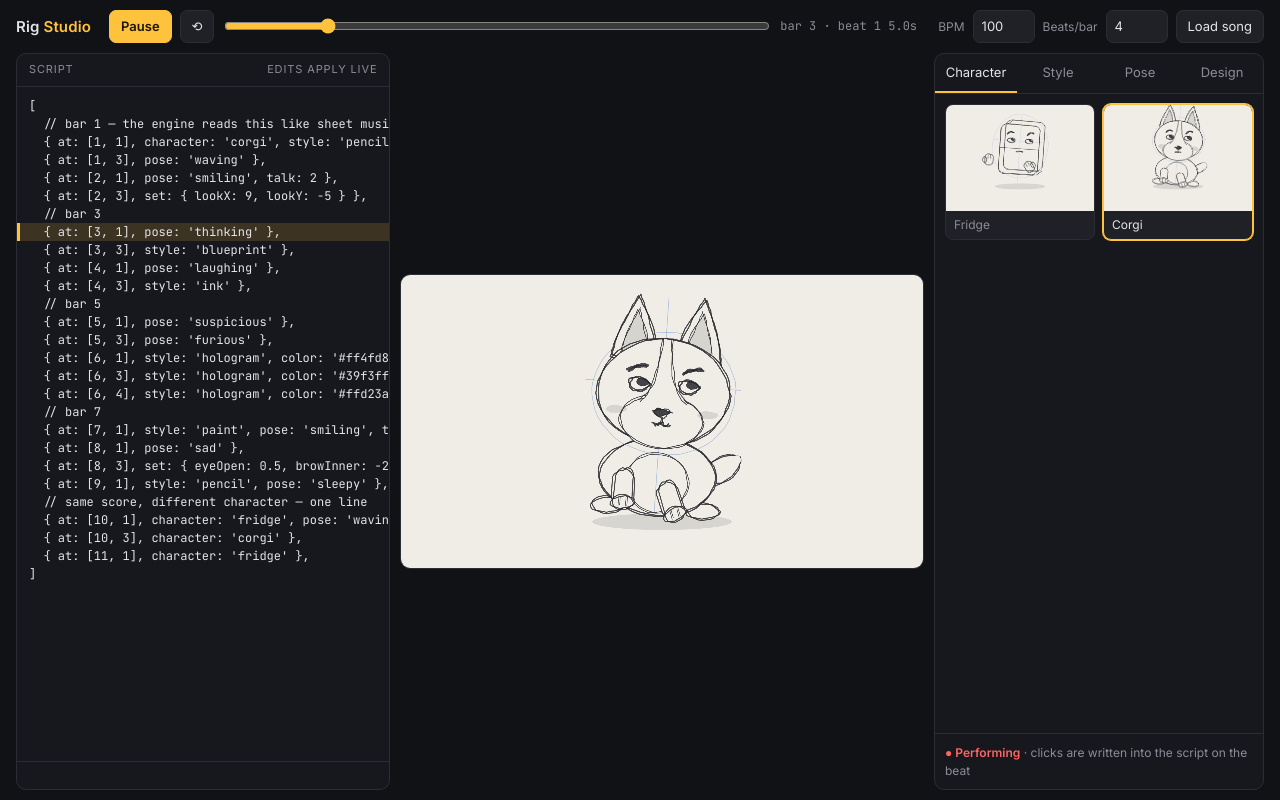
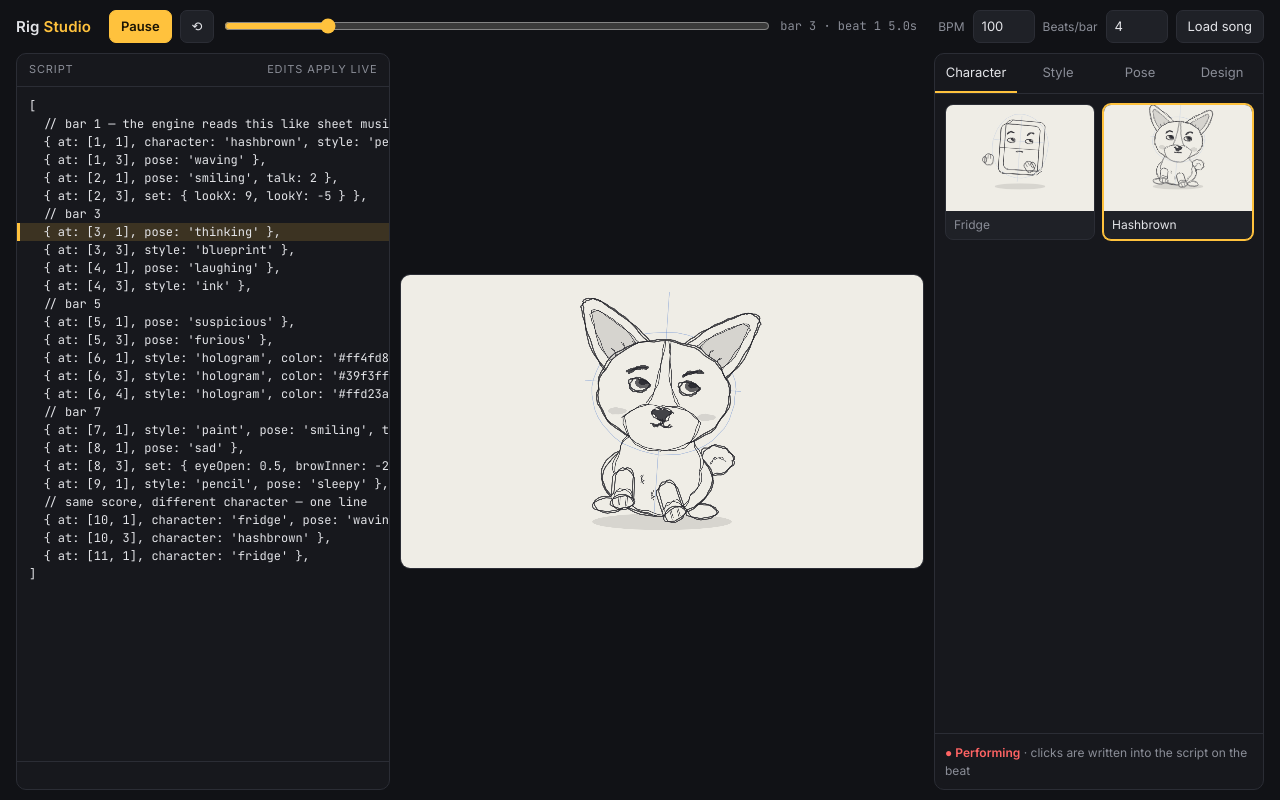
Before and after one commit to rockthemike712/RigStudio, a plain HTML site: page rig-demo/index.html in a window 1280 px wide. Drawn offline with Linux system fonts and the light colour scheme; animation ran at ten frames a second.

Commit message:
Replace generic corgi with Hashbrown, modelled on reference photos
Co-Authored-By: Claude Opus 5.5 <noreply@anthropic.com>
Claude-Session: https://claude.ai/code/session_01Ao1x5izNgckcCAZ2fmJxWE

```diff
--- a/rig-demo/index.html
+++ b/rig-demo/index.html
@@ -147,21 +147,21 @@ const POSES = {
 
 const STYLES = {
   pencil:    { bg:'#efede6', ink:'rgba(38,38,44,.82)', w:2.3, jitter:2.4, passes:2, guides:'rgba(70,115,205,.32)', shadow:'rgba(0,0,0,.10)',
-               fills:{ dark:'rgba(38,38,44,.85)', eyeWhite:'#efede6', fur:'BG', white:'BG', pink:'rgba(38,38,44,.12)' } },
+               fills:{ dark:'rgba(38,38,44,.85)', eyeWhite:'#efede6', iris:'rgba(38,38,44,.7)', fur:'BG', white:'BG', pink:'rgba(38,38,44,.12)' } },
   blueprint: { bg:'#eef0ef', ink:'rgba(52,128,214,.9)', w:2, jitter:1.8, passes:3, guides:'rgba(52,128,214,.32)', shadow:'rgba(0,0,0,.10)',
-               fills:{ dark:'rgba(52,128,214,.9)', eyeWhite:'#eef0ef', fur:'BG', white:'BG', pink:'rgba(52,128,214,.15)' } },
+               fills:{ dark:'rgba(52,128,214,.9)', eyeWhite:'#eef0ef', iris:'rgba(52,128,214,.7)', fur:'BG', white:'BG', pink:'rgba(52,128,214,.15)' } },
   ink:       { bg:'#fbfaf7', ink:'#141414', w:7, jitter:0, passes:1, shadow:'rgba(0,0,0,.16)',
-               fills:{ body:'#ffffff', side:'#e9e7e1', dark:'#141414', eyeWhite:'#ffffff', hand:'#ffffff', fur:'#f0a24e', white:'#ffffff', pink:'#f48aa0' } },
+               fills:{ body:'#ffffff', side:'#e9e7e1', dark:'#141414', eyeWhite:'#ffffff', hand:'#ffffff', iris:'#6b3a1a', fur:'#e0843a', white:'#ffffff', pink:'#f48aa0' } },
   hologram:  { bg:'#05060b', ink:'#ff4fd8', w:3, jitter:.5, passes:1, glow:28, holo:true,
-               fills:{ dark:'INK', eyeWhite:'#05060b', fur:'BG', white:'BG', pink:'BG' } },
+               fills:{ dark:'INK', eyeWhite:'#05060b', iris:'INK', fur:'BG', white:'BG', pink:'BG' } },
   paint:     { bg:'#f4efe4', ink:'#2b2118', w:4, jitter:1.1, passes:1, shadow:'rgba(60,40,20,.2)',
-               fills:{ body:'PAINT', side:'rgba(60,90,60,.55)', dark:'#2b2118', eyeWhite:'#fff8ea', hand:'#e8a93a', fur:'PAINT_WARM', white:'#fff8ea', pink:'#e86a7e' } },
+               fills:{ body:'PAINT', side:'rgba(60,90,60,.55)', dark:'#2b2118', eyeWhite:'#fff8ea', hand:'#e8a93a', iris:'#6b3a1a', fur:'PAINT_WARM', white:'#fff8ea', pink:'#e86a7e' } },
 };
 // 'BG' = paint with the background colour, so sketch styles still hide lines that are behind a shape
 
 const DEFAULT_SCORE = `[
   // bar 1 — the engine reads this like sheet music
-  { at: [1, 1], character: 'corgi', style: 'pencil', pose: 'neutral' },
+  { at: [1, 1], character: 'hashbrown', style: 'pencil', pose: 'neutral' },
   { at: [1, 3], pose: 'waving' },
   { at: [2, 1], pose: 'smiling', talk: 2 },
   { at: [2, 3], set: { lookX: 9, lookY: -5 } },
@@ -183,7 +183,7 @@ const DEFAULT_SCORE = `[
   { at: [9, 1], style: 'pencil', pose: 'sleepy' },
   // same score, different character — one line
   { at: [10, 1], character: 'fridge', pose: 'waving' },
-  { at: [10, 3], character: 'corgi' },
+  { at: [10, 3], character: 'hashbrown' },
   { at: [11, 1], character: 'fridge' },
 ]`;
 
@@ -239,7 +239,7 @@ function makePen(ctx, S, seed, t) {
 
 /* ---------- draw the rig ---------- */
 // Shared parts: any character can reuse these, so every pose works on every character.
-function drawEyes(ctx, pen, P, cx, ey, browOffset, pupil = .42) {
+function drawEyes(ctx, pen, P, cx, ey, browOffset, pupil = .42, iris = false) {
   for (const side of [-1, 1]) {
     const ex = cx + side * P.eyeGap, rx = P.eyeSize, ry = Math.max(1, P.eyeSize * .62 * P.eyeOpen);
     if (P.eyeOpen < .16) { pen.stroke(quad([ex - rx, ey], [ex, ey + 6], [ex + rx, ey]), false, 1.3); }
@@ -247,7 +247,8 @@ function drawEyes(ctx, pen, P, cx, ey, browOffset, pupil = .42) {
       const eye = ellipse(ex, ey, rx, ry, 32);
       pen.fill(eye, 'eyeWhite'); pen.stroke(eye, true, 1.1);
       ctx.save(); ctx.beginPath(); ctx.ellipse(ex, ey, rx, ry, 0, 0, TAU); ctx.clip();
-      pen.fill(ellipse(ex + P.lookX, ey + P.lookY, rx * pupil, rx * pupil, 20), 'dark');
+      pen.fill(ellipse(ex + P.lookX, ey + P.lookY, rx * pupil, rx * pupil, 20), iris ? 'iris' : 'dark');
+      if (iris) pen.fill(ellipse(ex + P.lookX, ey + P.lookY, rx * pupil * .55, rx * pupil * .55, 18), 'dark');
       pen.fill(ellipse(ex + P.lookX + rx * pupil * .35, ey + P.lookY - rx * pupil * .35, rx * .12, rx * .12, 10), 'eyeWhite');
       ctx.restore();
     }
@@ -257,6 +258,9 @@ function drawEyes(ctx, pen, P, cx, ey, browOffset, pupil = .42) {
     pen.stroke(quad([inner, iy], [(inner + outer) / 2, Math.min(iy, oy) - 6], [outer, oy]), false, 2.1 * P.browW);
   }
 }
+// scalloped outline for fur: pushes points outward in soft bumps
+function fluff(pts, amp, bumps) { const n = pts.length, cx = pts.reduce((a, p) => a + p[0], 0) / n, cy = pts.reduce((a, p) => a + p[1], 0) / n;
+  return pts.map(([x, y], i) => { const dx = x - cx, dy = y - cy, d = Math.hypot(dx, dy) || 1, k = 1 + amp * Math.abs(Math.sin(i / n * bumps * Math.PI)) / d; return [cx + dx * k, cy + dy * k]; }); }
 const squashAt = (ctx, footY, sq) => { ctx.translate(0, footY); ctx.scale(1 / Math.sqrt(sq), sq); ctx.translate(0, -footY); };
 
 const CHARACTERS = {
@@ -289,60 +293,67 @@ const CHARACTERS = {
     hand(P.lhX, P.lhY, P.lhR, 1, 0); hand(P.rhX, P.rhY, P.rhR, -1, P.wave);
   },
 
-  corgi(ctx, pen, P, S, t, sq) {
+  // Hashbrown: red & white Pembroke, modelled on the reference photos
+  hashbrown(ctx, pen, P, S, t, sq) {
     ctx.save(); squashAt(ctx, 190, sq);
-    // tail (behind everything) — wag speed/size driven by P.tailWag
-    ctx.save(); ctx.translate(100, 115); ctx.rotate((-35 + Math.sin(t * 15) * 28 * P.tailWag) * Math.PI / 180);
-    const tail = ellipse(30, 0, 40, 22, 28); pen.fill(tail, 'fur'); pen.stroke(tail, true, .9);
-    pen.fill(ellipse(52, 0, 18, 14, 18), 'white'); ctx.restore();
-    // hind feet + body + chest
-    for (const s of [-1, 1]) { const f = ellipse(s * 92, 182, 32, 15, 24); pen.fill(f, 'white'); pen.stroke(f, true, .9); }
-    const body = ellipse(0, 120, 112, 76, 48); pen.fill(body, 'fur'); pen.stroke(body);
-    const chest = ellipse(0, 132, 60, 58, 36); pen.fill(chest, 'white'); pen.stroke(chest, true, .6);
-    pen.guide([[0, -230], [0, 200]]); pen.guide([[-150, -58], [150, -58]]); pen.guide(ellipse(0, -45, 140, 120, 48), true);
+    // fluffy curled stub tail, peeking out behind the hip
+    ctx.save(); ctx.translate(96, 96); ctx.rotate((Math.sin(t * 15) * 22 * P.tailWag) * Math.PI / 180);
+    const tail = fluff(ellipse(16, -16, 30, 25, 30), 4, 9); pen.fill(tail, 'fur'); pen.stroke(tail, true, .9);
+    pen.stroke(quad([4, -6], [16, -34], [32, -14]), false, .5); ctx.restore();
+    // hind feet, body, big fluffy white bib
+    for (const s of [-1, 1]) { const f = ellipse(s * 90, 182, 30, 14, 24); pen.fill(f, 'white'); pen.stroke(f, true, .9); }
+    const body = ellipse(0, 124, 106, 72, 48); pen.fill(body, 'fur'); pen.stroke(body);
+    const bib = fluff(ellipse(0, 104, 80, 86, 54), 6, 11); pen.fill(bib, 'white'); pen.stroke(bib, true, .65);
+    for (const [x, y] of [[-30, 120], [-8, 150], [22, 128], [36, 160]]) pen.stroke(quad([x, y], [x + 4, y + 8], [x + 1, y + 16]), false, .4);
+    pen.guide([[0, -240], [0, 200]]); pen.guide([[-150, -56], [150, -56]]); pen.guide(ellipse(0, -45, 140, 120, 48), true);
 
     // head
     ctx.save(); ctx.translate(0, Math.sin(t * 2.2 + 1) * 2);
-    const ear = (side, rot) => {
-      ctx.save(); ctx.translate(side * 72, -112); ctx.rotate(rot * Math.PI / 180); ctx.scale(side, 1);
-      const outer = quad([-40, 40], [-68, -40], [-42, -112]).concat(quad([-42, -112], [10, -60], [34, -6]));
-      const inner = quad([-28, 22], [-48, -38], [-36, -86]).concat(quad([-36, -86], [0, -46], [16, -2]));
-      pen.fill(outer, 'fur'); pen.stroke(outer, true); pen.fill(inner, 'pink'); pen.stroke(inner, true, .6);
+    const ear = (side, rot) => {   // tall, wide-based, slightly rounded tips; pink inside with white fluff
+      ctx.save(); ctx.translate(side * 58, -112); ctx.rotate((rot + side * 6) * Math.PI / 180); ctx.scale(-side, 1);
+      const outer = quad([-50, 40], [-92, -40], [-72, -120]).concat(quad([-72, -120], [-60, -146], [-36, -124])).concat(quad([-36, -124], [12, -70], [40, -4]));
+      const inner = quad([-34, 22], [-70, -36], [-60, -100]).concat(quad([-60, -100], [-52, -118], [-40, -102])).concat(quad([-40, -102], [0, -56], [20, -2]));
+      pen.fill(outer, 'fur'); pen.stroke(outer, true); pen.fill(inner, 'pink'); pen.stroke(inner, true, .55);
+      for (const [x, y, dx] of [[-30, 10, -6], [-18, 4, 0], [-6, 8, 6]]) pen.stroke(quad([x, y], [x + dx, y - 18], [x + dx * 1.6, y - 36]), false, .5, S.fills && S.fills.white && S.fills.white !== 'BG' ? '#ffffff' : undefined);
       ctx.restore();
     };
     ear(-1, P.earL); ear(1, P.earR);
-    const head = ellipse(0, -45, 128, 104, 56); pen.fill(head, 'fur'); pen.stroke(head);
-    // white blaze down the forehead into the muzzle
-    const muzzle = ellipse(0, 12, 80, 52, 40); pen.fill(muzzle, 'white'); pen.stroke(muzzle, true, .7);
-    const blazeL = quad([-9, -148], [-9, -60], [-46, -24]), blazeR = quad([46, -24], [9, -60], [9, -148]);
-    pen.fill(blazeL.concat(blazeR), 'white'); pen.stroke(blazeL, false, .7); pen.stroke(blazeR, false, .7);
-    for (const s of [-1, 1]) pen.fill(ellipse(s * 88, -6, 18, 10, 18), 'pink');   // blush
-    drawEyes(ctx, pen, P, 0, -58, -30, .62);
-    // nose + mouth
-    const nose = quad([-17, -6], [0, -20], [17, -6]).concat(quad([17, -6], [0, 12], [-17, -6]));
-    pen.fill(nose, 'dark'); pen.stroke(nose, true, .8);
-    const mw = P.mouthW * .9, my = 16, c = P.mouthCurve * .6;
-    pen.stroke([[0, 6], [0, my]], false, .9);
+    const head = fluff(ellipse(0, -44, 126, 100, 60), 3.5, 14); pen.fill(head, 'fur'); pen.stroke(head);
+    // white mask: muzzle + lower cheeks, with the thin blaze running up the forehead
+    const mask = quad([-74, 8], [-60, 72], [0, 70]).concat(quad([0, 70], [60, 72], [74, 8])).concat(quad([74, 8], [40, -26], [0, -18])).concat(quad([0, -18], [-40, -26], [-74, 8]));
+    pen.fill(mask, 'white'); pen.stroke(mask, true, .65);
+    const blazeL = quad([-5, -144], [-6, -64], [-30, -20]), blazeR = quad([30, -20], [6, -64], [5, -144]);
+    pen.fill(blazeL.concat(blazeR), 'white'); pen.stroke(blazeL, false, .65); pen.stroke(blazeR, false, .65);
+    for (const s of [-1, 1]) pen.fill(ellipse(s * 86, -2, 16, 9, 18), 'pink');   // blush
+    drawEyes(ctx, pen, P, 0, -56, -28, .74, true);
+    // nose: wide black button with a shine
+    const nose = quad([-20, -6], [0, -22], [20, -6]).concat(quad([20, -6], [8, 12], [0, 11])).concat(quad([0, 11], [-8, 12], [-20, -6]));
+    pen.fill(nose, 'dark'); pen.stroke(nose, true, .8); pen.fill(ellipse(-6, -10, 6, 3.5, 12), 'eyeWhite');
+    // mouth: the classic corgi grin
+    const mw = P.mouthW * 1.05, my = 18, c = P.mouthCurve * .7;
+    pen.stroke([[0, 10], [0, my]], false, .9);
     if (P.mouthOpen > 1.5) {
-      const top = quad([-mw, my + 2], [0, my - 2 + c * .3], [mw, my + 2]), lo = quad([mw, my + 2], [0, my + c + P.mouthOpen * 2.2], [-mw, my + 2]);
+      const top = quad([-mw, my + 2 - c * .4], [0, my - 2 + c * .3], [mw, my + 2 - c * .4]), lo = quad([mw, my + 2 - c * .4], [0, my + c + P.mouthOpen * 2.3], [-mw, my + 2 - c * .4]);
       const shape = top.concat(lo); pen.fill(shape, 'dark');
       ctx.save(); ctx.beginPath(); shape.forEach(([x, y], i) => i ? ctx.lineTo(x, y) : ctx.moveTo(x, y)); ctx.clip();
-      pen.fill(ellipse(0, my + c * .5 + P.mouthOpen * 1.8, mw * .55, 10 + P.mouthOpen * .5, 24), 'pink'); ctx.restore();
+      const tg = ellipse(0, my + c * .6 + P.mouthOpen * 1.9, mw * .6, 12 + P.mouthOpen * .6, 26); pen.fill(tg, 'pink'); pen.stroke([[0, my + P.mouthOpen], [0, my + P.mouthOpen * 2.2]], false, .45); ctx.restore();
       pen.stroke(shape, true, 1.1);
     } else {
-      pen.stroke(quad([0, my], [-mw * .5, my + 6 + c], [-mw, my + 2 - c * .3]), false, 1.2);
-      pen.stroke(quad([0, my], [mw * .5, my + 6 + c], [mw, my + 2 - c * .3]), false, 1.2);
-      if (P.tongue > .05) { const tg = rrect(-10, my + 2, 20, 8 + P.tongue * 22, 10); pen.fill(tg, 'pink'); pen.stroke(tg, true, .8); pen.stroke([[0, my + 6], [0, my + 2 + P.tongue * 18]], false, .5); }
+      pen.stroke(quad([0, my], [-mw * .5, my + 7 + c], [-mw, my + 1 - c * .4]), false, 1.2);
+      pen.stroke(quad([0, my], [mw * .5, my + 7 + c], [mw, my + 1 - c * .4]), false, 1.2);
+      if (P.tongue > .05) { const tg = rrect(-11, my + 3, 22, 8 + P.tongue * 22, 11); pen.fill(tg, 'pink'); pen.stroke(tg, true, .8); pen.stroke([[0, my + 7], [0, my + 3 + P.tongue * 18]], false, .45); }
     }
     ctx.restore(); ctx.restore();
 
-    // front legs: the rig's "hand" channels drive them, so waving/thinking poses lift a paw
+    // front legs with white socks; a raised paw shows its pink toe beans
     const leg = (hx, hy, r, wave) => {
-      const x = hx * .4, y = 165 + (hy - 70) * .75;
+      const x = hx * .4, y = 165 + (hy - 70) * .75, raised = hy < 40;
       ctx.save(); ctx.translate(x, y - 40); ctx.rotate((r * .6 + wave * Math.sin(t * 13) * 22) * Math.PI / 180); ctx.translate(0, 40);
       const l = rrect(-20, -55, 40, 72, 18); pen.fill(l, 'fur'); pen.stroke(l, true, .9);
+      const sock = rrect(-20, -14, 40, 31, 15); pen.fill(sock, 'white'); pen.stroke(sock, true, .6);
       const toes = ellipse(0, 10, 22, 13, 22); pen.fill(toes, 'white'); pen.stroke(toes, true, .9);
-      pen.stroke([[-7, 2], [-7, 18]], false, .5); pen.stroke([[7, 2], [7, 18]], false, .5);
+      if (raised) { pen.fill(ellipse(0, 10, 9, 7, 16), 'pink'); for (const bx of [-12, 0, 12]) pen.fill(ellipse(bx, bx ? 1 : -1, 4.5, 4, 12), 'pink'); }
+      else { pen.stroke([[-7, 2], [-7, 18]], false, .5); pen.stroke([[7, 2], [7, 18]], false, .5); }
       ctx.restore();
     };
     leg(P.lhX, P.lhY, P.lhR, 0); leg(P.rhX, P.rhY, P.rhR, P.wave);
@@ -421,7 +432,7 @@ const SLIDERS = {
   'Arms / paws': [['lhY','Left height', -80, 130, 1], ['rhY','Right height', -80, 130, 1], ['wave','Wave', 0, 1.5, .05]],
   'Ears & tail': [['earL','Left ear', -50, 30, .5], ['earR','Right ear', -30, 50, .5], ['tailWag','Tail wag', 0, 3, .05], ['tongue','Tongue', 0, 1, .01]],
 };
-const LABELS = { fridge:'Fridge', corgi:'Corgi' };
+const LABELS = { fridge:'Fridge', hashbrown:'Hashbrown' };
 const cap = s => s[0].toUpperCase() + s.slice(1);
 
 /* ----- script ----- */
```
Also changed, not shown: 1 other file.
